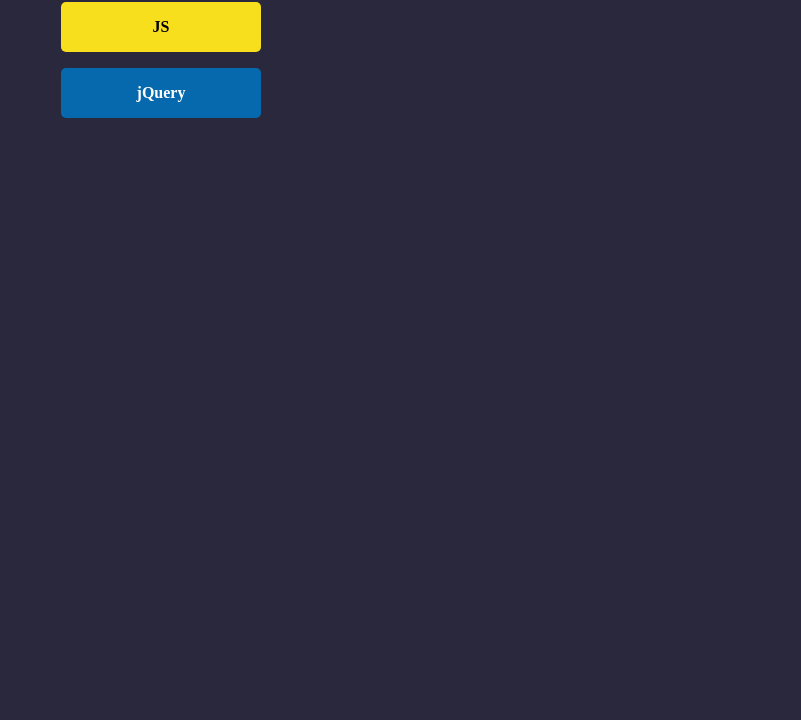
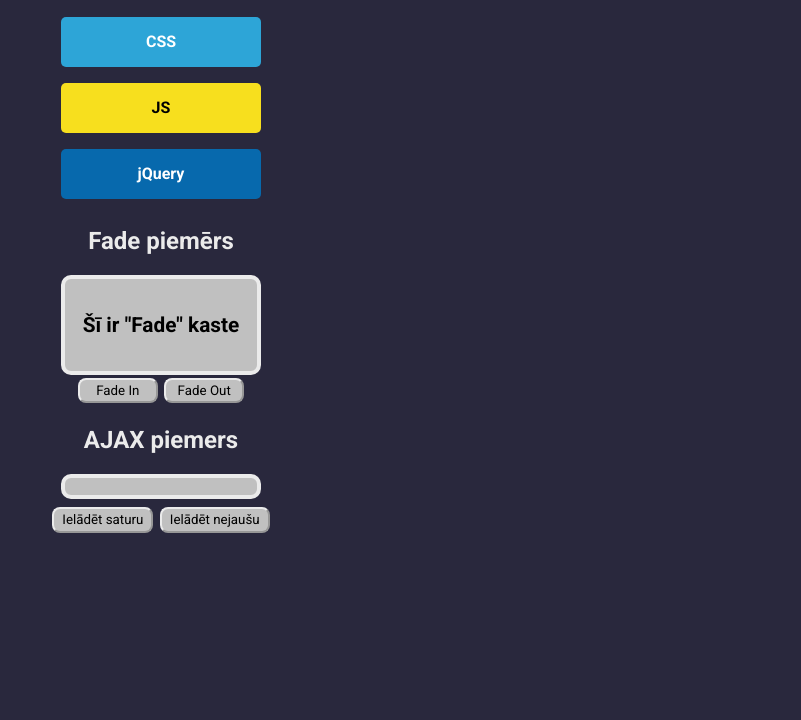
Before and after one commit to ztommm/jQuery, a plain HTML site: page index.html in a window 1280 px wide. Shown: the part 80-800 px from the top of the page, without its empty margins (479-1280 px from the left). Drawn offline with nearby package versions, Linux system fonts and the light colour scheme.

Commit message:
home works

```diff
--- /dev/null
+++ b/ajax.js
@@ -0,0 +1,8 @@
+$("#ajax-button-all").click(function (e) {
+    $("#ajax-div").load("data/ajax-content.txt")
+});
+
+$("#ajax-button-rng").click(function (e) {
+    let rng = Math.floor(Math.random() * 2)+1;
+    $("#ajax-div").load(`data/ajax-content.txt #p${rng}`);
+});
--- /dev/null
+++ b/fade.js
@@ -0,0 +1,8 @@
+//FADE pogas
+$("#fadeInButton").click(function() {
+    $(".fade-box").fadeIn(500);
+});
+
+$("#fadeOutButton").click(function() {
+    $(".fade-box").fadeOut(500);
+});
--- /dev/null
+++ b/hide-button.js
@@ -0,0 +1,38 @@
+// Paslēpt, Rādīt pogas
+let hideMode= false;
+
+$("#hide-btn").click(function() {
+    hideMode = !hideMode;
+
+    if (hideMode){
+        $("#content").hide();
+        $("#hide-btn").html("Parādīt")
+        randomTPBtn();
+    }
+    else{
+        $("#content").show();
+        $("#hide-btn").html("Paslēpt")
+        $("#hide-btn").removeAttr("style");
+    }
+});
+
+let eventQueued= false;
+
+$("#hide-btn").mouseenter(function() {
+    if (!hideMode || eventQueued) {
+        return;
+    }
+    eventQueued = true;
+    setTimeout(randomTPBtn, 250);
+});
+
+function randomTPBtn(){
+    if (!hideMode) return;
+    let rngTop = Math.floor(Math.random() * (window.innerHeight - 100));
+    let rngLeft = Math.floor(Math.random() * (window.innerWidth - 100));
+
+    $("#hide-btn").css('top', rngTop + "px");
+    $("#hide-btn").css('left', rngLeft + "px");
+
+    eventQueued = false;
+}
--- a/index.html
+++ b/index.html
@@ -6,23 +6,46 @@
     <meta charset="UTF-8">
     <meta name="viewport" content="width=device-width, initial-scale=1.0">
     <script src="https://code.jquery.com/jquery-3.7.1.min.js" defer></script>
-    <script src="script.js" defer></script>
-    <title>Document</title>
-
+    <script src="animations.js" defer></script>
+    <script src="fade.js" defer></script>
+    <script src="hide-button.js" defer></script>
+    <script src="ajax.js" defer></script>
+    <title>jQuery</title>
 </head>
 
 <body>
-    <div class="element" id="cssElement">
+    <div id="content">
+        <h1>jQuery Piemeri</h1>
+        <div class="anim-element" id="cssElement">
             CSS
         </div>
-    <div class="element" id="jsElement">
+        <div class="anim-element" id="jsElement">
             JS
         </div>
-    <div class="element" id="jQueryElement">
+        <div class="anim-element" id="jQueryElement">
             jQuery
         </div>
 
+        <h2>Fade piemērs</h2>
+        <div class="fade-container">
+            <div class="fade-box">Šī ir "Fade" kaste</div>
+        </div>
+        <div class="buttons">
+        <button id="fadeInButton">Fade In</button>
+        <button id="fadeOutButton">Fade Out</button>
+        </div>
 
+        <h2>AJAX piemers</h2>
+        <div id="ajax-div">
+
+        </div>
+        <div id="ajax-buttons">
+            <button id="ajax-button-all">Ielādēt saturu</button>
+            <button id="ajax-button-rng">Ielādēt nejaušu</button>
+        </div>
+    </div>
+
+    <button id="hide-btn">Paslēpt</button>
 </body>
 
 </html>
--- a/style.css
+++ b/style.css
@@ -1,16 +1,49 @@
-*{
-  background-color: #29283D;
+@import url('https://fonts.googleapis.com/css2?family=Inter:wght@100;200;300;400;500;600;700;800;900&family=Roboto:wght@100;300;400;500;700;900&display=swap');
+
+:root{
+    --background: #29283D;
+    --primary: #C0C0C0;
+    --secondary: #EBEBEB;
+    --text: #000;
 }
 
-body {
+*{
+    box-sizing: border-box;
+
+    font-family: 'Inter', sans-serif;
+    font-family: 'Roboto', sans-serif;
+}
+
+body{
+    background-color: var(--background);
+}
+
+#content {
     display: flex;
     align-items: center;
     flex-direction: column;
-
 }
 
+h1, h2, h3{
+    color: var(--secondary);
+}
 
-.element {
+button {
+    background-color: var(--primary);
+    color: var(--text);
+    margin: 0 0.2rem;
+    padding: 0.2rem 0.5rem;
+    border-radius: 8px;
+    border: outset 2px var(--secondary);
+}
+
+button:hover {
+    cursor: pointer;
+    background-color: var(--secondary);
+    border: inset 2px var(--primary);
+}
+
+.anim-element {
     display: flex;
     align-items: center;
     justify-content: center;
@@ -18,7 +51,7 @@ body {
     margin: 0.5rem;
 
     height: 50px;
-    color: white;
+    color: var(--text);
     font-weight: bold;
     border-radius: 5px;
 }
@@ -26,6 +59,7 @@ body {
 
 #cssElement {
     background-color: #2DA5D7;
+    color: white;
 
     width: 200px;
     animation: expandWidth 1s linear;
@@ -37,6 +71,7 @@ body {
     background-color: #F7DF1E;
 }
 #jQueryElement{
+    color: white;
     width: 0;
     background-color: #0769AD;
 }
@@ -50,3 +85,65 @@ body {
         width: 200px;
     }
 }
+
+.fade-box {
+    width: 200px;
+    height: 100px;
+    font-size: 1.3rem;
+    font-weight: bold;
+    background-color: var(--primary);
+    border-radius: 10px;
+    border: var(--secondary) 4px solid;
+    color: var(--text);
+
+    display: flex;
+    align-items: center;
+    justify-content: center;
+}
+
+
+.fade-container {
+    display: flex;
+    justify-content: center;
+    width: 200px;
+    height: 100px;
+}
+
+.buttons{
+    display: flex;
+}
+
+.buttons button{
+    width: 5rem;
+    margin: 0.2rem 0.2rem;
+}
+
+#ajax-div {
+    width: 200px;
+    min-height: 25px;
+    background-color: var(--primary);
+    border: var(--secondary) 4px solid;
+    border-radius: 10px;
+    color: var(--secondary);
+
+    display: flex;
+    flex-direction: column;
+}
+
+#ajax-div > * {
+    margin: 0.5rem;
+}
+
+#ajax-buttons {
+    display: flex;
+    justify-content: center;
+    margin: 0.5rem;
+}
+
+
+#hide-btn {
+    position: absolute;
+    width: 4rem;
+    right: 0.5rem;
+    top: 0.5rem;
+}
```
Also changed, not shown: animations.js (line endings or trailing spaces), data/ajax-content.txt (added). Lines whose indentation alone changed are shown as unchanged.
